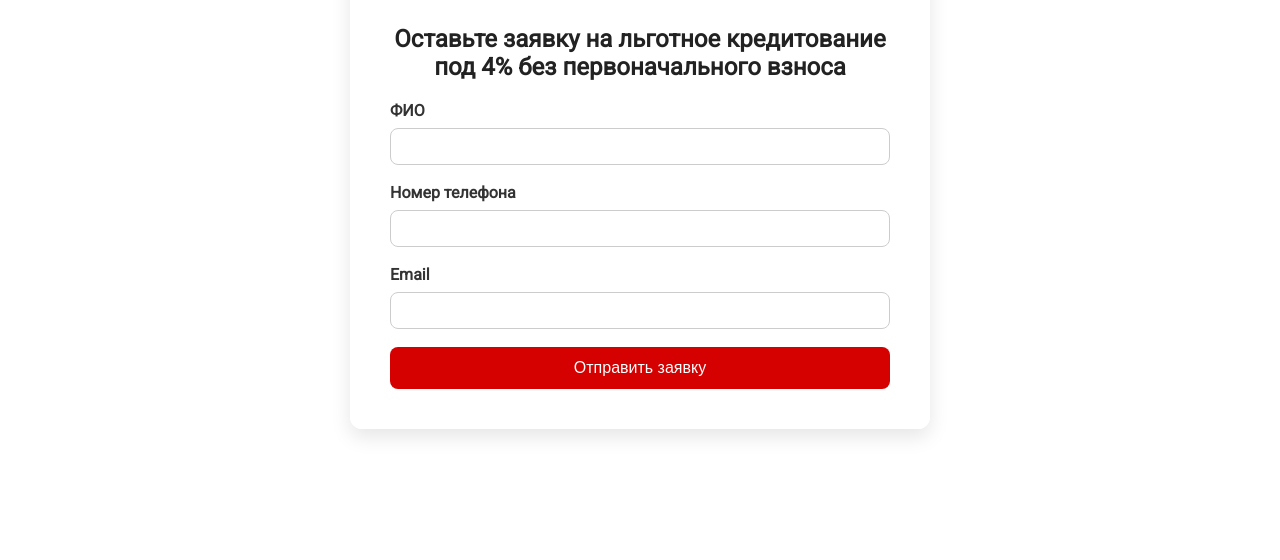
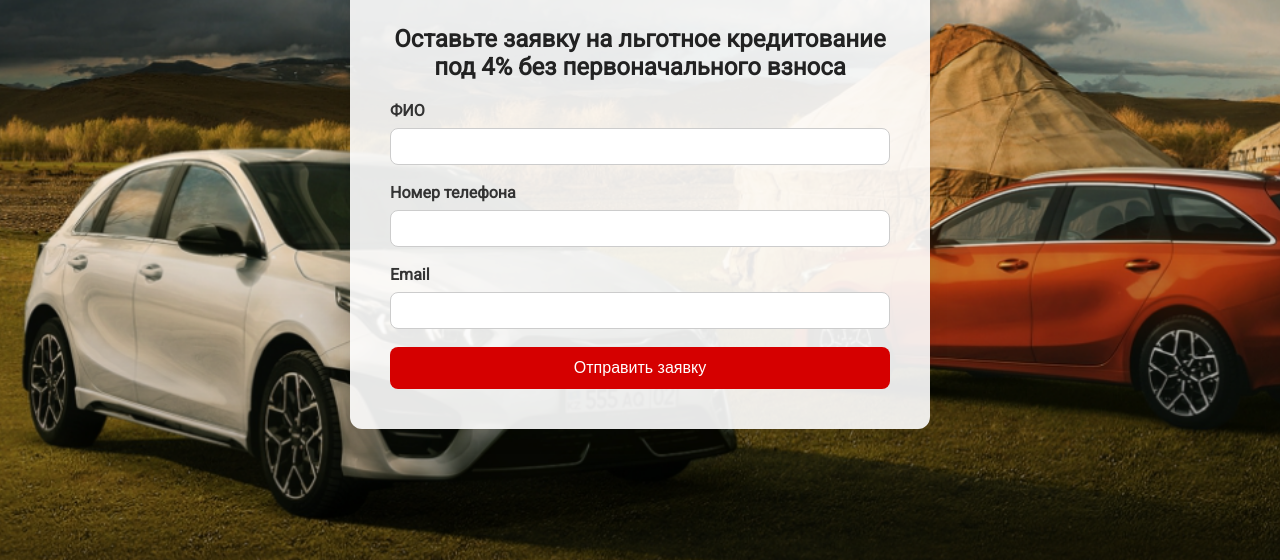
Before and after one commit to bodun44/kiazhez-auto, a website: page public/index.html in a window 1280 px wide. Shown: the part 240-800 px from the top of the page. Drawn offline with Linux system fonts and the light colour scheme.

Commit message:
добавлен фон

```diff
--- a/public/index.html
+++ b/public/index.html
@@ -7,7 +7,7 @@
   <style>
  body {
   font-family: 'Roboto', sans-serif;
-  background: url('/bg.jpg') center center no-repeat;
+  background: url('/bg.png') center center no-repeat;
   background-size: cover;
   background-attachment: fixed;
   background-position: center;
```
